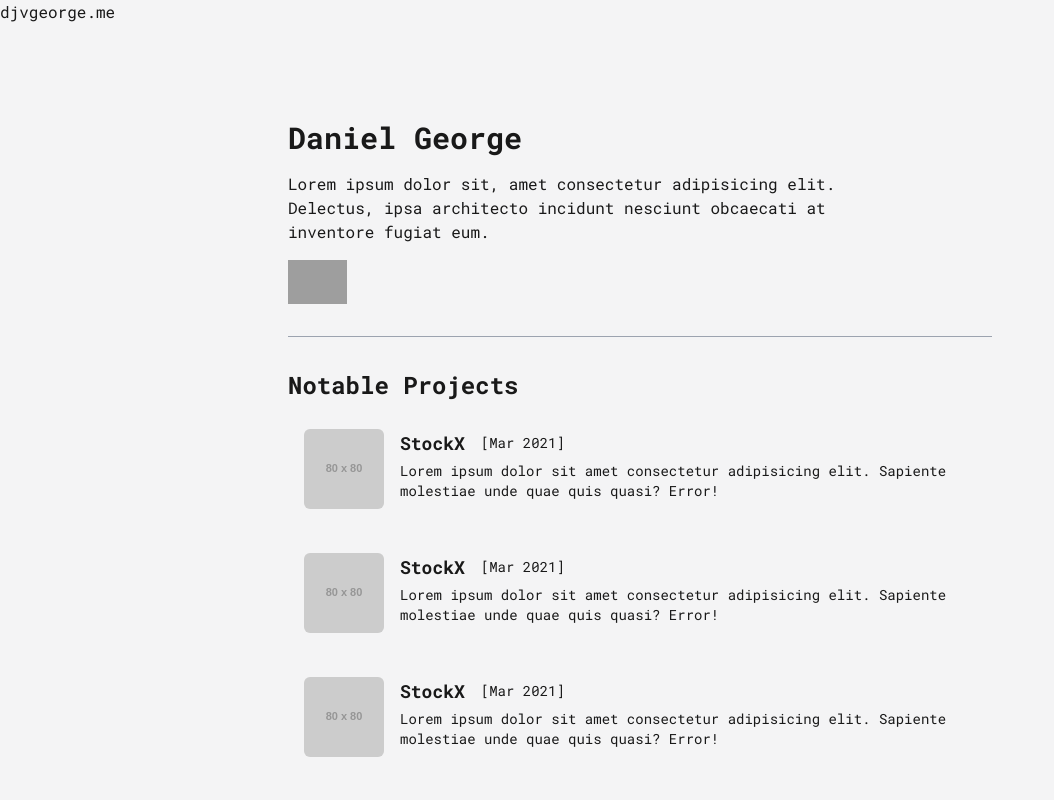
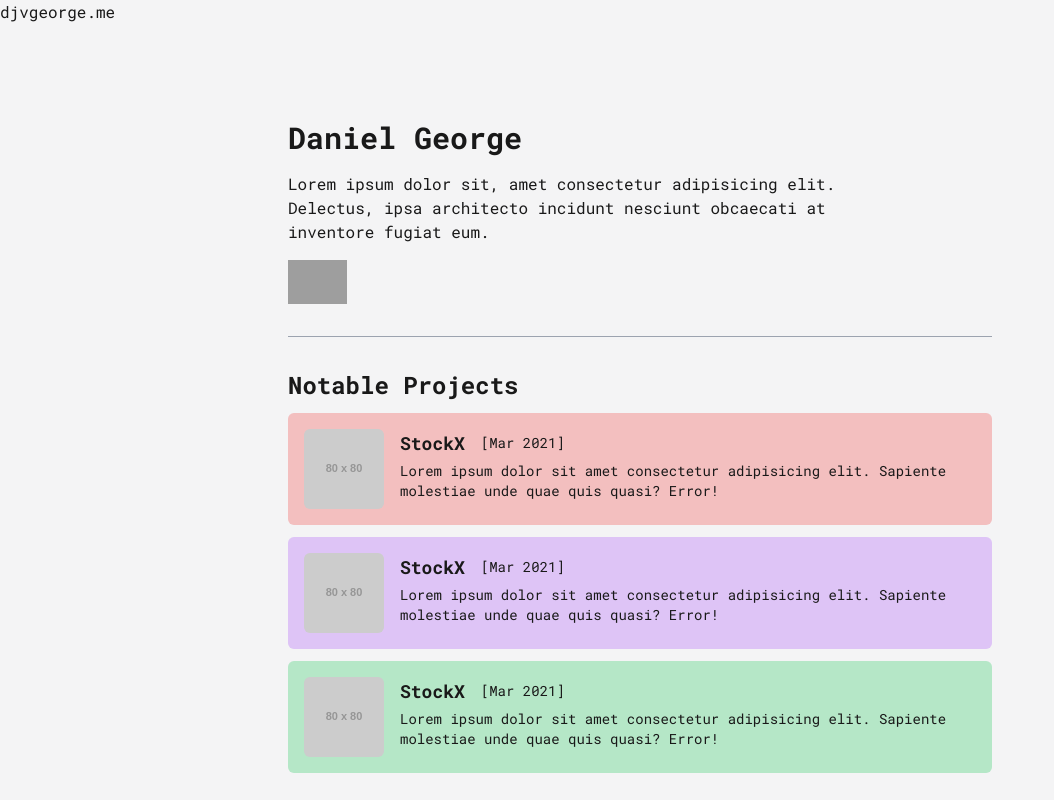
Before and after one commit to othema/portfolio, a SvelteKit app: page / in a window 1280 px wide. Shown: the whole page, without its empty margins (0-1054 px from the left). Built offline with nearby package versions, Linux system fonts and the light colour scheme; grey boxes are pictures that could not be loaded.

Commit message:
refactor: revert bg- prefix behind project color

```diff
--- a/src/components/Project.svelte
+++ b/src/components/Project.svelte
@@ -6,7 +6,7 @@
 	export let color: string = "white";
 </script>
 
-<article class={`flex gap-4 bg-opacity-30 p-4 my-3 rounded-md hover:scale-105 transform ease-in-out duration-300 bg-${color}`}>
+<article class={`flex gap-4 bg-opacity-30 p-4 my-3 rounded-md hover:scale-105 transform ease-in-out duration-300 ${color}`}>
 	<img class="rounded-md" src={image} alt="Project">
 	<div>
 		<h3 class="font-bold text-lg flex items-center">{title} <span class="font-normal text-sm ml-4">[{date}]</span></h3>
--- a/src/routes/+page.svelte
+++ b/src/routes/+page.svelte
@@ -19,9 +19,9 @@
 		<h2 class="font-bold text-2xl">Notable Projects</h2>
 
 		<ul class="mt-3">
-			<Project title="StockX" date="Mar 2021" />
-			<Project title="StockX" date="Mar 2021" />
-			<Project title="StockX" date="Mar 2021" />
+			<Project title="StockX" date="Mar 2021" color="bg-red-500"/>
+			<Project title="StockX" date="Mar 2021" color="bg-purple-500" />
+			<Project title="StockX" date="Mar 2021" color="bg-green-500" />
 		</ul>
 	</section>
 </div>
```
